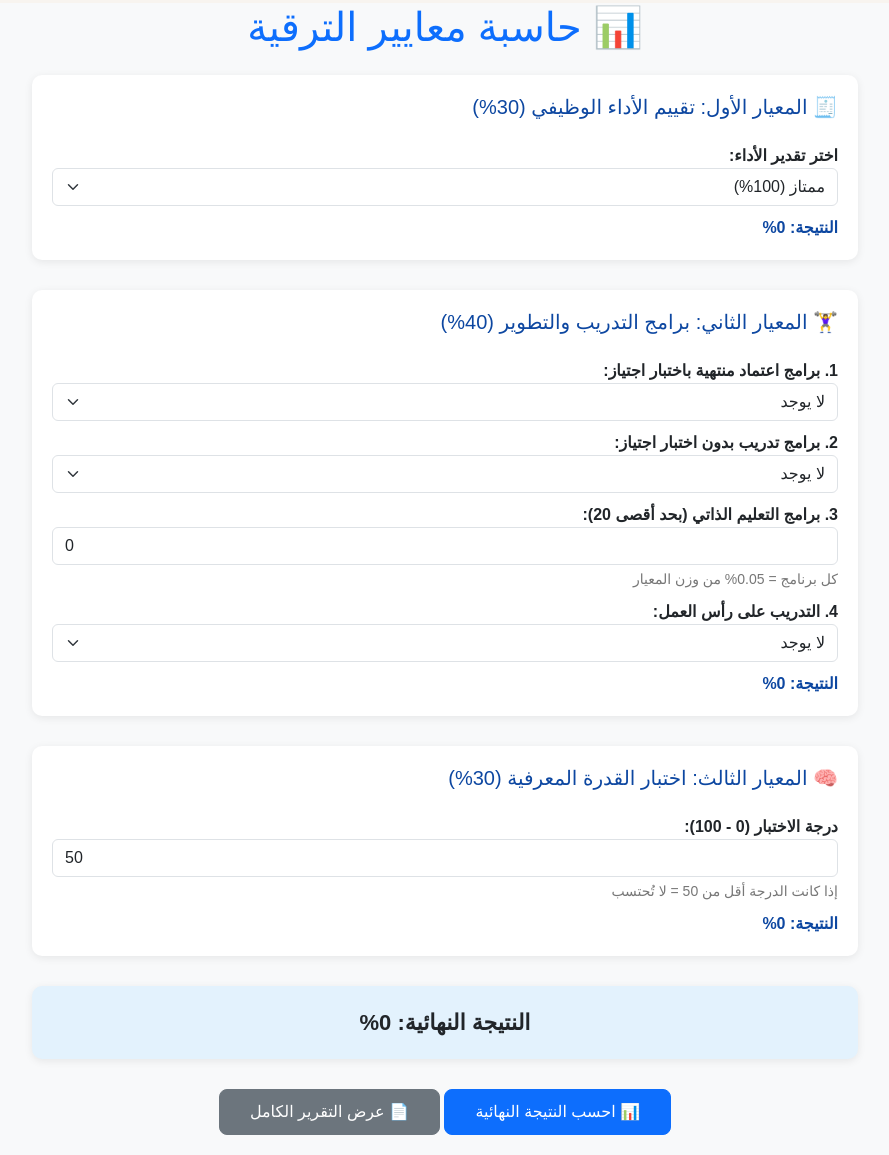
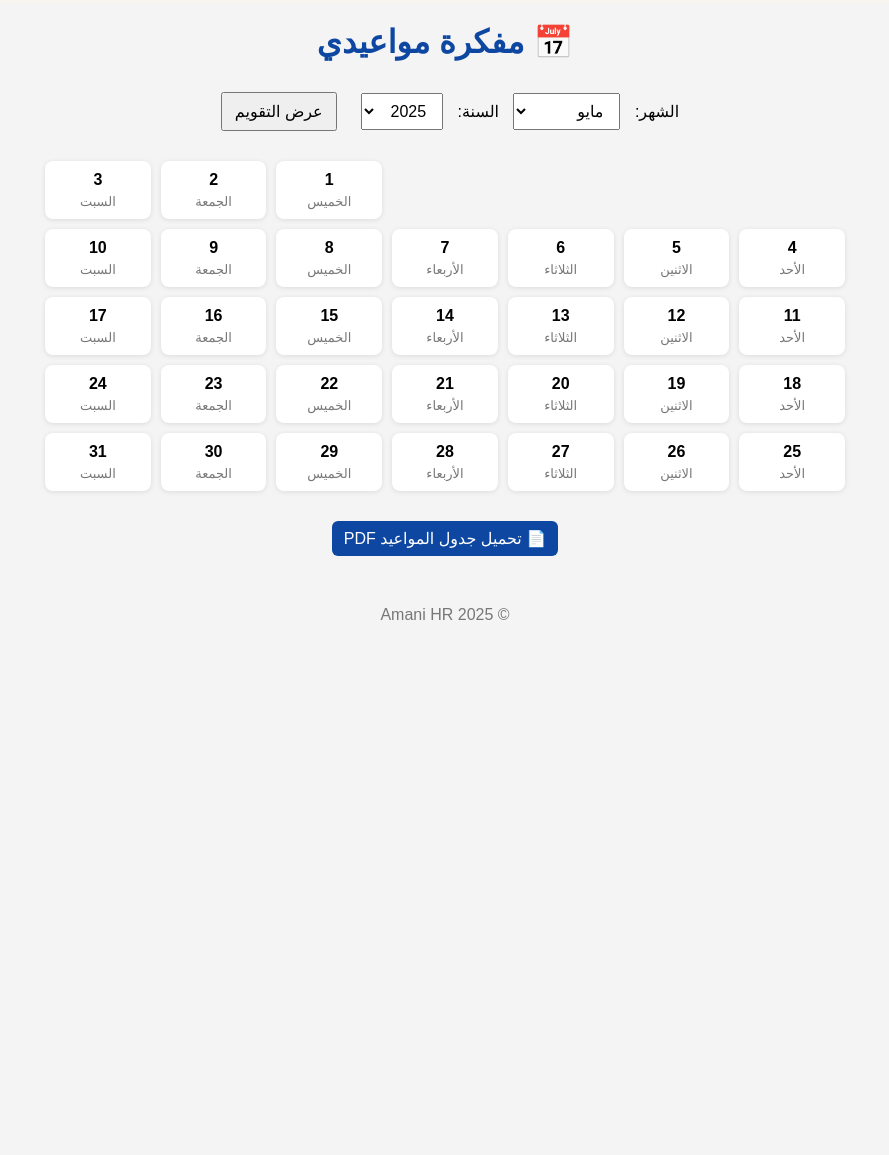
Before and after one commit to AmaniHR/hr_work, a plain HTML site: page calculator.html in a window 1280 px wide. Shown: the part 267-1422 px from the top of the page, without its empty margins (195-1084 px from the left). After the commit the page ends 911 px from the top, so only its background shows below. Drawn offline with nearby package versions, Linux system fonts and the light colour scheme.

Commit message:
Update calculator.html

```diff
--- a/calculator.html
+++ b/calculator.html
@@ -2,132 +2,149 @@
 <html lang="ar" dir="rtl">
 <head>
   <meta charset="UTF-8">
-  <title>حاسبة معايير الترقية | Amani HR</title>
+  <title>📅 مفكرة مواعيدي | Amani HR</title>
   <meta name="viewport" content="width=device-width, initial-scale=1.0">
-  <link href="https://cdn.jsdelivr.net/npm/bootstrap@5.3.0/dist/css/bootstrap.rtl.min.css" rel="stylesheet">
   <style>
-    body { font-family: 'Tajawal', sans-serif; background-color: #f8f9fa; padding: 20px; }
-    .section-box { background-color: white; border-radius: 10px; padding: 20px; margin-bottom: 30px; box-shadow: 0 2px 8px rgba(0,0,0,0.08); }
-    h2 { color: #0d47a1; font-size: 20px; margin-bottom: 15px; }
-    label { font-weight: bold; margin-top: 10px; }
-    .result { margin-top: 10px; font-weight: bold; color: #0d47a1; }
-    .total-result { background-color: #e3f2fd; padding: 20px; font-size: 22px; font-weight: bold; text-align: center; border-radius: 10px; }
-    .form-text { font-size: 14px; color: #777; }
-    .btn-lg { padding: 10px 30px; font-size: 16px; }
+    body { font-family: 'Tajawal', sans-serif; background-color: #f4f4f4; margin: 0; padding: 20px; text-align: center; }
+    header img { width: 100%; max-height: 250px; object-fit: cover; display: block; }
+    select, button, a.export-btn { padding: 8px 12px; margin: 10px; font-size: 16px; }
+    #calendar { display: grid; grid-template-columns: repeat(7, 1fr); gap: 10px; max-width: 800px; margin: 20px auto; }
+    .day { background: white; padding: 10px; border-radius: 8px; box-shadow: 0 1px 5px rgba(0,0,0,0.1); cursor: pointer; position: relative; }
+    .day:hover { background: #e3f2fd; }
+    .day small { display: block; font-size: 13px; color: #777; margin-top: 5px; }
+    .dot { position: absolute; bottom: 5px; left: 50%; transform: translateX(-50%); width: 6px; height: 6px; background-color: green; border-radius: 50%; }
+    .controls { margin: 20px 0; }
+    h1 { color: #0d47a1; margin-top: 20px; }
+    footer { margin-top: 40px; color: #777; }
+    .modal { display: none; position: fixed; z-index: 999; left: 0; top: 0; width: 100%; height: 100%; background: rgba(0,0,0,0.4); }
+    .modal-content { background: white; padding: 20px; border-radius: 10px; width: 300px; margin: 100px auto; text-align: right; }
+    .modal-content input, .modal-content textarea { width: 100%; margin-bottom: 10px; padding: 8px; font-size: 14px; }
+    .modal-content button { padding: 8px 16px; margin-left: 10px; }
+    .export-btn { background-color: #0d47a1; color: white; border-radius: 6px; text-decoration: none; display: inline-block; }
   </style>
 </head>
 <body>
 
 <header>
-<img src="https://raw.githubusercontent.com/AmaniHR/hr_work/main/header.png" alt="Amani HR Header" style="width: 100%; max-height: 250px; object-fit: cover; display: block;">
+  <img src="https://AmaniHR.github.io/hr_work/header.png" alt="Amani HR Header">
 </header>
 
+<h1>📅 مفكرة مواعيدي</h1>
 
-<div class="container" style="max-width: 850px;">
-  <h1 class="text-center text-primary mb-4">📊 حاسبة معايير الترقية</h1>
+<div class="controls">
+  <label>الشهر:
+    <select id="monthSelect"></select>
+  </label>
+  <label>السنة:
+    <select id="yearSelect"></select>
+  </label>
+  <button onclick="renderCalendar()">عرض التقويم</button>
+</div>
 
-  <!-- المعيار الأول -->
-  <div class="section-box">
-    <h2>🧾 المعيار الأول: تقييم الأداء الوظيفي (30%)</h2>
-    <label for="performanceRating">اختر تقدير الأداء:</label>
-    <select id="performanceRating" class="form-select">
-      <option value="100">ممتاز (100%)</option>
-      <option value="75">جيد جدًا (75%)</option>
-      <option value="60">جيد (60%)</option>
-    </select>
-    <div class="result">النتيجة: <span id="performanceResult">0%</span></div>
-  </div>
+<div id="calendar"></div>
 
-  <!-- المعيار الثاني -->
-  <div class="section-box">
-    <h2>🏋️‍♀️ المعيار الثاني: برامج التدريب والتطوير (40%)</h2>
+<a href="https://amani987.github.io/hr_work/جدول_مواعيدي_عربي.pdf" download class="export-btn">📄 تحميل جدول المواعيد PDF</a>
 
-    <label for="certifiedPrograms">1. برامج اعتماد منتهية باختبار اجتياز:</label>
-    <select id="certifiedPrograms" class="form-select">
-      <option value="0">لا يوجد</option>
-      <option value="80">دولي (80%)</option>
-      <option value="60">حكومي (60%)</option>
-      <option value="40">خاص (40%)</option>
-    </select>
-
-    <label for="trainingPrograms">2. برامج تدريب بدون اختبار اجتياز:</label>
-    <select id="trainingPrograms" class="form-select">
-      <option value="0">لا يوجد</option>
-      <option value="15">برنامج حكومي واحد (15%)</option>
-      <option value="30">برنامجين حكوميين (30%)</option>
-      <option value="20">برنامج دولي واحد (20%)</option>
-      <option value="40">برنامجين دوليين (40%)</option>
-      <option value="35">برنامج حكومي + دولي (35%)</option>
-    </select>
-
-    <label for="selfLearning">3. برامج التعليم الذاتي (بحد أقصى 20):</label>
-    <input type="number" id="selfLearning" class="form-control" value="0" min="0" max="20">
-    <div class="form-text">كل برنامج = 0.05% من وزن المعيار</div>
-
-    <label for="onJobTraining">4. التدريب على رأس العمل:</label>
-    <select id="onJobTraining" class="form-select">
-      <option value="0">لا يوجد</option>
-      <option value="50">بتقدير ممتاز (50%)</option>
-      <option value="25">بتقدير جيد جدًا (25%)</option>
-    </select>
-
-    <div class="result">النتيجة: <span id="developmentResult">0%</span></div>
-  </div>
-
-  <!-- المعيار الثالث -->
-  <div class="section-box">
-    <h2>🧠 المعيار الثالث: اختبار القدرة المعرفية (30%)</h2>
-    <label for="examScore">درجة الاختبار (0 - 100):</label>
-    <input type="number" id="examScore" class="form-control" value="50" min="0" max="100">
-    <div class="form-text">إذا كانت الدرجة أقل من 50 = لا تُحتسب</div>
-    <div class="result">النتيجة: <span id="examResult">0%</span></div>
-  </div>
-
-  <!-- النتيجة النهائية -->
-  <div class="section-box total-result">
-    النتيجة النهائية: <span id="totalScore">0%</span>
-  </div>
-
-  <div class="text-center mt-4">
-    <button class="btn btn-primary btn-lg" onclick="calculate()">📊 احسب النتيجة النهائية</button>
-    <a id="reportLink" class="btn btn-secondary btn-lg" target="_blank">📄 عرض التقرير الكامل</a>
+<div id="eventModal" class="modal">
+  <div class="modal-content">
+    <h3>إضافة موعد</h3>
+    <p id="selectedDateText" style="color: #555;"></p>
+    <input type="text" id="eventTitle" placeholder="عنوان الموعد">
+    <textarea id="eventNotes" rows="3" placeholder="ملاحظات إضافية"></textarea>
+    <button onclick="saveEvent()">حفظ</button>
+    <button onclick="closeModal()">إلغاء</button>
   </div>
 </div>
 
+<footer>© 2025 Amani HR</footer>
+
 <script>
-  function calculate() {
-    const performance = parseFloat(document.getElementById("performanceRating").value);
-    const certified = parseFloat(document.getElementById("certifiedPrograms").value);
-    const training = parseFloat(document.getElementById("trainingPrograms").value);
-    const selfLearn = Math.min(parseInt(document.getElementById("selfLearning").value), 20) * 0.05;
-    const onJob = parseFloat(document.getElementById("onJobTraining").value);
-    const exam = parseFloat(document.getElementById("examScore").value);
+  const monthNames = ["يناير","فبراير","مارس","أبريل","مايو","يونيو","يوليو","أغسطس","سبتمبر","أكتوبر","نوفمبر","ديسمبر"];
+  let selectedDateKey = "";
 
-    const weight1 = 30;
-    const weight2 = 40;
-    const weight3 = 30;
+  function renderCalendar() {
+    const calendar = document.getElementById("calendar");
+    const month = parseInt(document.getElementById("monthSelect").value);
+    const year = parseInt(document.getElementById("yearSelect").value);
+    calendar.innerHTML = "";
 
-    const score1 = (performance / 100) * weight1;
-    const totalDev = Math.min(certified + training + selfLearn + onJob, 100);
-    const score2 = (totalDev / 100) * weight2;
-    const score3 = exam >= 50 ? (exam / 100) * weight3 : 0;
-    const total = (score1 + score2 + score3).toFixed(2);
+    const firstDay = new Date(year, month, 1).getDay();
+    const daysInMonth = new Date(year, month + 1, 0).getDate();
 
-    document.getElementById("performanceResult").textContent = score1.toFixed(2) + "%";
-    document.getElementById("developmentResult").textContent = score2.toFixed(2) + "%";
-    document.getElementById("examResult").textContent = score3.toFixed(2) + "%";
-    document.getElementById("totalScore").textContent = total + "%";
+    for (let i = 0; i < firstDay; i++) {
+      const empty = document.createElement("div");
+      calendar.appendChild(empty);
+    }
 
-    // تحديث رابط التقرير الكامل
-    document.getElementById("reportLink").href =
-      `promotion_printable_report.html?score1=${score1.toFixed(2)}&score2=${score2.toFixed(2)}&score3=${score3.toFixed(2)}&total=${total}`;
+    for (let day = 1; day <= daysInMonth; day++) {
+      const cell = document.createElement("div");
+      cell.className = "day";
+      const currentDate = new Date(year, month, day);
+      const weekday = currentDate.toLocaleDateString('ar-SA', { weekday: 'long' });
+      const key = currentDate.toISOString().split('T')[0];
+      const stored = JSON.parse(localStorage.getItem(key));
+
+      cell.innerHTML = `<strong>${day}</strong><small>${weekday}</small>`;
+      if (stored) cell.innerHTML += '<div class="dot"></div>';
+
+      cell.onclick = () => openModal(currentDate);
+      calendar.appendChild(cell);
+    }
   }
 
-  // تشغيل الحاسبة تلقائيًا عند إدخال البيانات
-  ["performanceRating", "certifiedPrograms", "trainingPrograms", "selfLearning", "onJobTraining", "examScore"].forEach(id => {
-    document.getElementById(id).addEventListener("change", calculate);
-    document.getElementById(id).addEventListener("input", calculate);
+  function openModal(date) {
+    selectedDateKey = date.toISOString().split('T')[0];
+    document.getElementById("selectedDateText").textContent = `التاريخ: ${selectedDateKey}`;
+    document.getElementById("eventTitle").value = "";
+    document.getElementById("eventNotes").value = "";
+    const stored = JSON.parse(localStorage.getItem(selectedDateKey));
+    if (stored) {
+      document.getElementById("eventTitle").value = stored.title;
+      document.getElementById("eventNotes").value = stored.notes;
+    }
+    document.getElementById("eventModal").style.display = "block";
+  }
+
+  function closeModal() {
+    document.getElementById("eventModal").style.display = "none";
+  }
+
+  function saveEvent() {
+    const title = document.getElementById("eventTitle").value;
+    const notes = document.getElementById("eventNotes").value;
+    if (title) {
+      localStorage.setItem(selectedDateKey, JSON.stringify({ title, notes }));
+    } else {
+      localStorage.removeItem(selectedDateKey);
+    }
+    closeModal();
+    renderCalendar();
+  }
+
+  window.onclick = function(event) {
+    if (event.target == document.getElementById("eventModal")) closeModal();
+  }
+
+  const yearSelect = document.getElementById("yearSelect");
+  const monthSelect = document.getElementById("monthSelect");
+  const currentYear = new Date().getFullYear();
+  for (let y = currentYear - 5; y <= currentYear + 10; y++) {
+    const opt = document.createElement("option");
+    opt.value = y;
+    opt.textContent = y;
+    yearSelect.appendChild(opt);
+  }
+
+  monthNames.forEach((name, i) => {
+    const opt = document.createElement("option");
+    opt.value = i;
+    opt.textContent = name;
+    monthSelect.appendChild(opt);
   });
+
+  yearSelect.value = currentYear;
+  monthSelect.value = new Date().getMonth();
+  renderCalendar();
 </script>
 
 </body>
```
